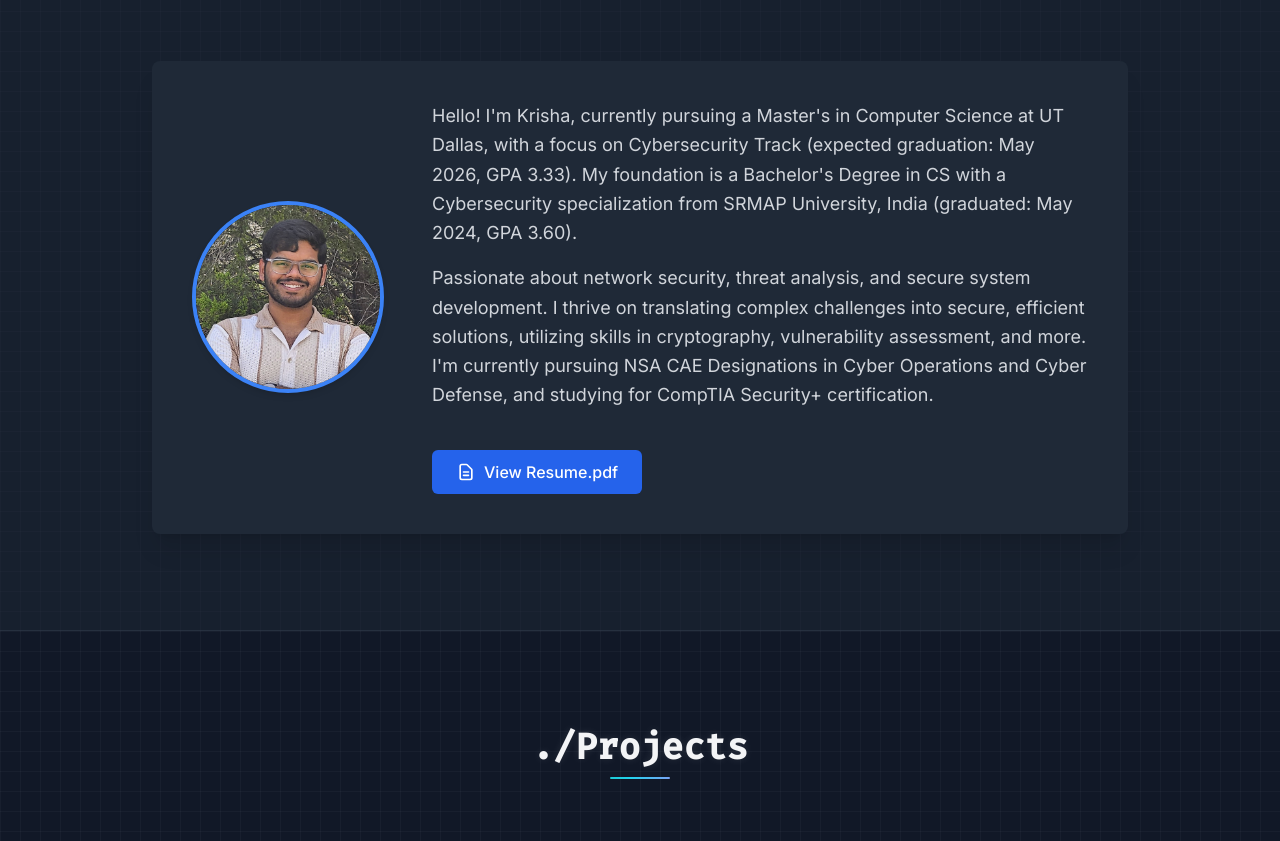
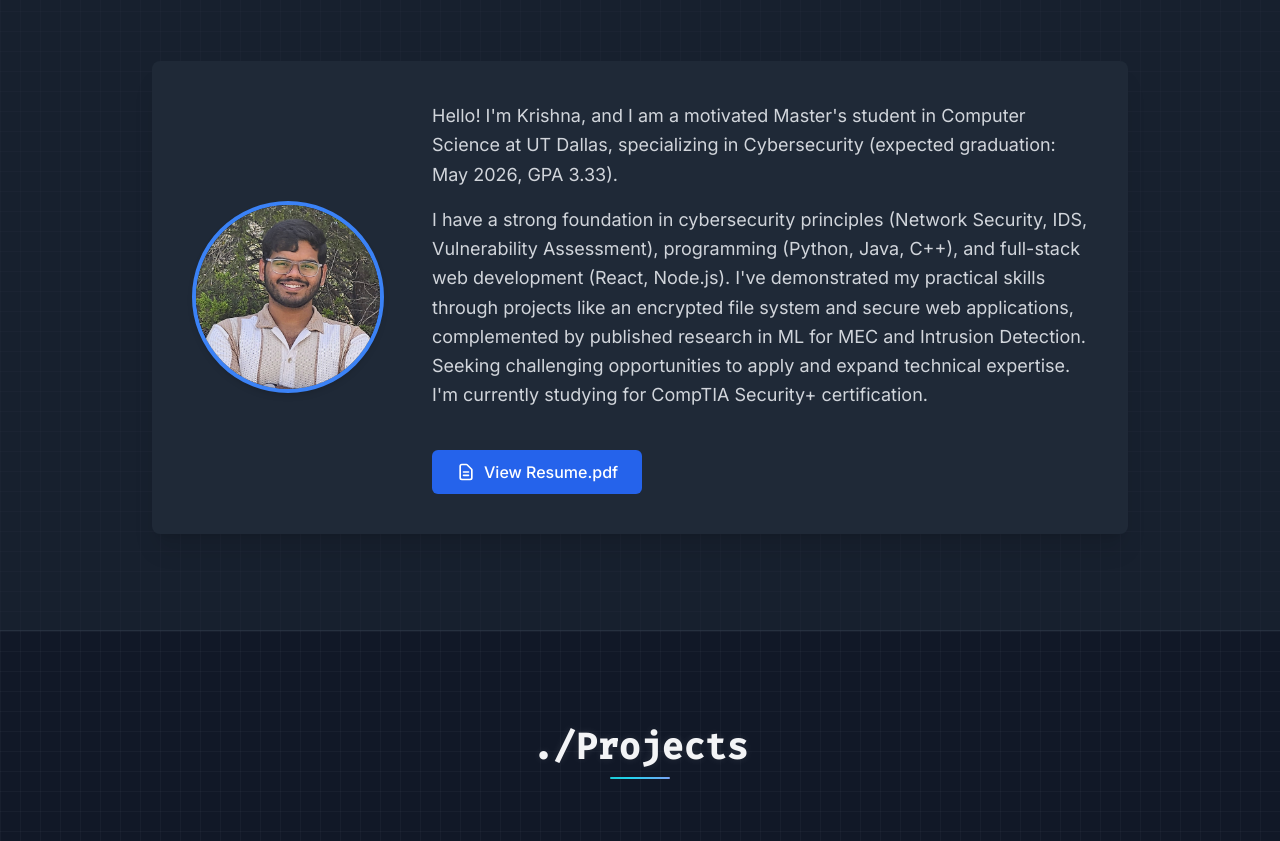
Before and after one commit to Hemantha-krishna/Hemantha-krishna.github.io, a plain HTML site: page index.html in a window 1280 px wide. Shown: the part 1009-1850 px from the top of the page. Drawn offline with nearby package versions, Linux system fonts and the light colour scheme.

Commit message:
Update index.html

```diff
--- a/index.html
+++ b/index.html
@@ -155,10 +155,10 @@
                       onerror="this.onerror=null; this.src='https://placehold.co/200x200/1F2937/9CA3AF?text=Photo';">
                 <div class="text-center lg:text-left">
                     <p class="text-gray-300 leading-relaxed mb-4 text-lg fade-in-element stagger-3">
-                    Hello! I'm Krisha, currently pursuing a Master's in Computer Science at UT Dallas, with a focus on Cybersecurity Track (expected graduation: May 2026, GPA 3.33). My foundation is a Bachelor's Degree in CS with a Cybersecurity specialization from SRMAP University, India (graduated: May 2024, GPA 3.60).
+                        Hello! I'm Krishna, and I am a motivated Master's student in Computer Science at UT Dallas, specializing in Cybersecurity (expected graduation: May 2026, GPA 3.33).
                     </p>
                     <p class="text-gray-300 leading-relaxed mb-6 text-lg fade-in-element stagger-4">
-                    Passionate about network security, threat analysis, and secure system development. I thrive on translating complex challenges into secure, efficient solutions, utilizing skills in cryptography, vulnerability assessment, and more. I'm currently pursuing NSA CAE Designations in Cyber Operations and Cyber Defense, and studying for CompTIA Security+ certification.
+                        I have a strong foundation in cybersecurity principles (Network Security, IDS, Vulnerability Assessment), programming (Python, Java, C++), and full-stack web development (React, Node.js). I've demonstrated my practical skills through projects like an encrypted file system and secure web applications, complemented by published research in ML for MEC and Intrusion Detection. Seeking challenging opportunities to apply and expand technical expertise. I'm currently studying for CompTIA Security+ certification.
                     </p>
                     <a href="Resume.pdf" target="_blank" rel="noopener noreferrer" class="inline-flex items-center mt-4 bg-blue-600 text-white font-medium py-2.5 px-6 rounded-md hover:bg-blue-500 transition duration-300 transform hover:scale-105 fade-in-element stagger-5">
                          <svg xmlns="http://www.w3.org/2000/svg" class="h-5 w-5 mr-2" fill="none" viewBox="0 0 24 24" stroke="currentColor" stroke-width="2">
```
